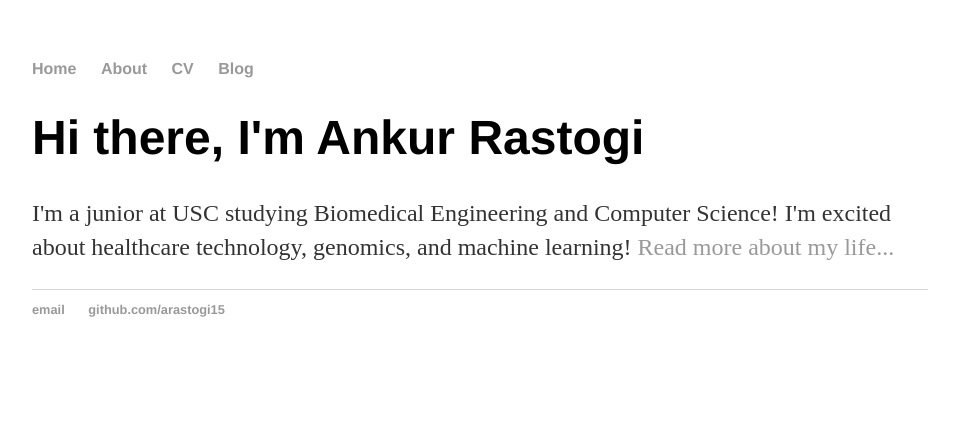
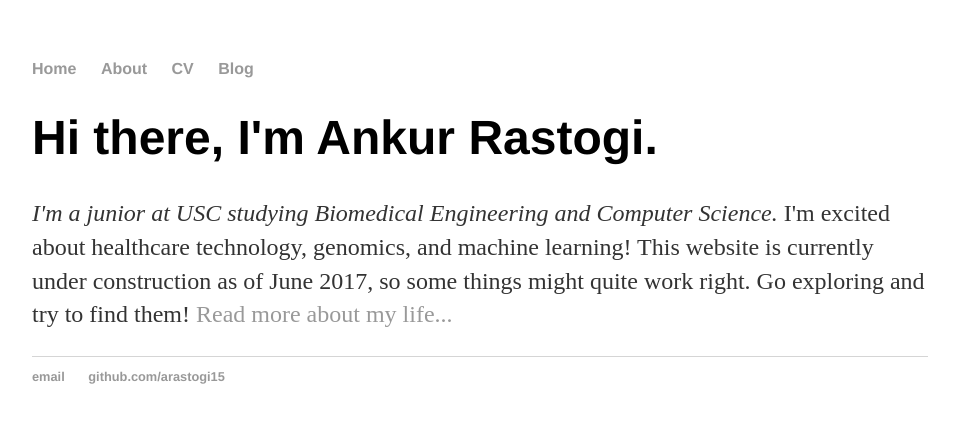
Before and after one commit to arastogi15/arastogi15.github.io, a Jekyll site: the page built from index.html, in a window 1280 px wide. Shown: the top 423 px of the page, without its empty margins (160-1116 px from the left). Built offline with Jekyll 4.4.1, drawn with Linux system fonts in a browser that asks for light colours.

Commit message:
Updates.

```diff
--- a/index.html
+++ b/index.html
@@ -3,6 +3,6 @@ layout: default
 title: Ankur Rastogi, blisfully unaware.
 ---
 <div class="blurb">
-	<h1>Hi there, I'm Ankur Rastogi</h1>
-	<p>I'm a junior at USC studying Biomedical Engineering and Computer Science! I'm excited about healthcare technology, genomics, and machine learning! <a href="/about">Read more about my life...</a></p>
+	<h1>Hi there, I'm Ankur Rastogi.</h1>
+	<p><em>I'm a junior at USC studying Biomedical Engineering and Computer Science.</em> I'm excited about healthcare technology, genomics, and machine learning! This website is currently under construction as of June 2017, so some things might quite work right. Go exploring and try to find them! <a href="/about">Read more about my life...</a></p>
 </div><!-- /.blurb -->
```
